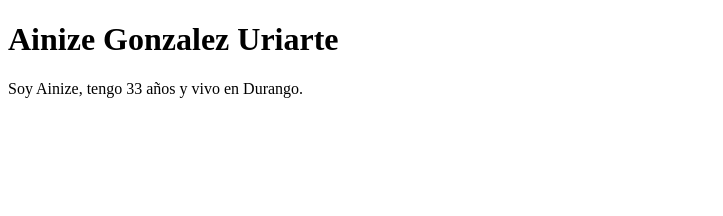
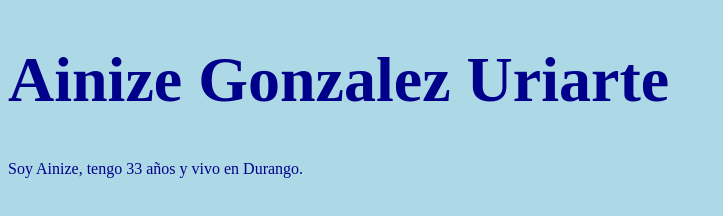
Before and after one commit to AinizeGonUri/mi-portfolio-web, a plain HTML site: page index.html in a window 1280 px wide. Shown: the whole page, without its empty margins (0-723 px from the left). Drawn offline with Linux system fonts and the light colour scheme.

Commit message:
feat: añadir estilos basicos a la página

```diff
--- a/index.html
+++ b/index.html
@@ -4,6 +4,7 @@
     <meta charset="UTF-8">
     <meta name="viewport" content="width=device-width, initial-scale=1.0">
     <title>Document</title>
+    <link rel="stylesheet" href="style.css">
 </head>
 <body>
     <h1>Ainize Gonzalez Uriarte</h1>
--- /dev/null
+++ b/style.css
@@ -0,0 +1,11 @@
+body {
+    background-color: lightblue;
+}
+
+h1 {
+    font-size: 4rem;
+}
+
+h1, p {
+    color: darkblue;
+}
```
